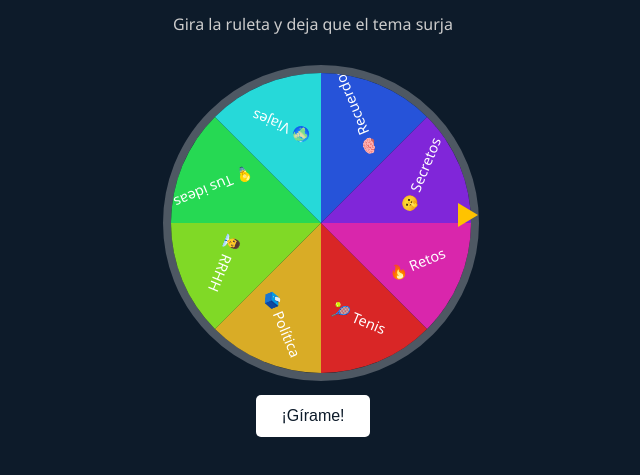
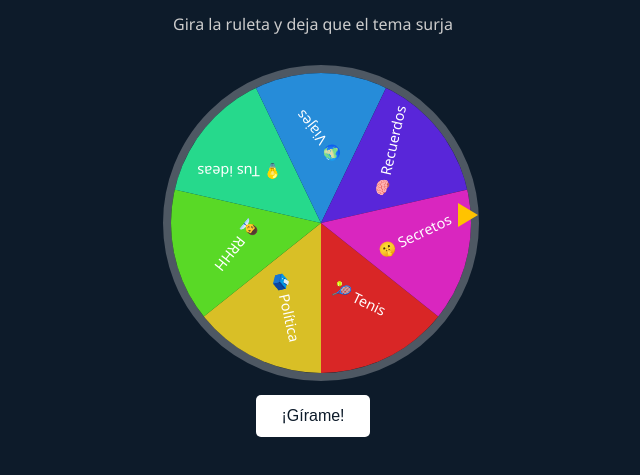
Before and after one commit to mabergar/Rulemosnos, a plain HTML site: page index.html in a window 1280 px wide. Shown: the part 117-592 px from the top of the page, without its empty margins (327-967 px from the left). Drawn offline with Linux system fonts and the light colour scheme.

Commit message:
Update index.html

```diff
--- a/index.html
+++ b/index.html
@@ -95,76 +95,54 @@
         "¿Tierra batida o Green Set? ¿Por qué?",
         "¿Qué Grand Slam te gustaría ver en vivo?",
         "¿Cuál es tu golpe favorito en tenis?",
-        "¿Has tenido alguna lesión por practicar tenis?",
-        "¿Con quién te gustaría jugar un partido de dobles?",
-        "¿Cuál ha sido tu momento más épico en pista?"
+        "¿Has tenido alguna lesión por practicar tenis?"
       ]},
       { label: "🗳️ Política", questions: [
         "¿Qué cambiarías del sistema electoral español?",
         "¿Cómo ves la polarización actual?",
         "¿Hay algún político que admires?",
         "¿Cómo crees que afecta la política a tu vida diaria?",
-        "¿Qué opinas del papel de los medios en la política?",
-        "¿Te ves votando a un partido distinto alguna vez?",
-        "¿Qué tema político te remueve más últimamente?"
+        "¿Qué opinas del papel de los medios en la política?"
       ]},
       { label: "👨‍💼 RRHH", questions: [
         "¿Qué valoras más en un equipo?",
         "¿Prefieres teletrabajo o presencial?",
         "¿Qué hace un buen líder según tú?",
         "¿Has vivido un proceso de selección injusto?",
-        "¿Qué cambiarías de tu trabajo actual?",
-        "¿Cuál ha sido tu peor experiencia laboral?",
-        "¿Qué talento oculto aportarías a tu empresa?"
+        "¿Qué cambiarías de tu trabajo actual?"
       ]},
       { label: "💡 Tus ideas", questions: [
         "¿Qué negocio montarías sin miedo al fracaso?",
         "¿Qué proyecto te apasiona pero no has empezado?",
         "¿Cómo sería tu semana perfecta?",
         "¿Qué cambiarías de tu día a día?",
-        "¿Tienes alguna idea loca que te ronda últimamente?",
-        "¿Qué te gustaría crear solo por diversión?",
-        "¿Qué harías si te regalaran 6 meses libres?"
+        "¿Tienes alguna idea loca que te ronda últimamente?"
       ]},
       { label: "🌍 Viajes", questions: [
         "¿Cuál fue tu viaje más transformador?",
         "¿Qué lugar te gustaría visitar más que ninguno?",
         "¿Qué ciudad repetirías sin dudar?",
         "¿Qué destino está en tu lista desde hace años?",
-        "¿Montaña o playa para desconectar?",
-        "¿Qué viaje te gustaría hacer en pareja?",
-        "¿Hay algún sitio al que no volverías nunca?"
+        "¿Montaña o playa para desconectar?"
       ]},
       { label: "🧠 Recuerdos", questions: [
-        "¿Cuál es tu recuerdo más feliz de la infancia?",
-        "¿Qué momento marcó un antes y un después en tu vida?",
-        "¿Qué olor te transporta al pasado?",
-        "¿Qué canción te conecta con una época especial?",
-        "¿Recuerdas tu primer beso?",
-        "¿Qué hacías los domingos cuando eras niño/a?",
-        "¿Qué recuerdo te hace reír siempre que lo piensas?"
+        "¿Cuál es tu recuerdo más vívido de la infancia?",
+        "¿Qué momento volverías a vivir si pudieras?",
+        "¿Alguna vez un olor te transportó a otro tiempo?",
+        "¿Tienes algún recuerdo que sueles contar siempre?",
+        "¿Qué canción te conecta con un recuerdo especial?"
       ]},
       { label: "🤫 Secretos", questions: [
-        "¿Tienes algún secreto inconfesable?",
-        "¿Has ocultado alguna vez algo importante?",
-        "¿Cuál es tu guilty pleasure?",
-        "¿Has tenido un crush inesperado?",
-        "¿Alguna vez fingiste algo por no herir?",
-        "¿Guardas algún recuerdo escondido físicamente?",
-        "¿Qué no le contarías nunca a tus padres?"
-      ]},
-      { label: "🔥 Retos", questions: [
-        "¿Qué reto te gustaría superar este año?",
-        "¿Hay algo que siempre has querido hacer y no te atreves?",
-        "¿Qué te da más miedo intentar?",
-        "¿Te atreverías a hablar en público sin preparación?",
-        "¿Aceptarías un reto físico exigente ahora mismo?",
-        "¿Qué cambio radical harías en tu vida si pudieras?",
-        "¿Qué hábito te cuesta más mantener?"
+        "¿Has guardado un secreto importante por mucho tiempo?",
+        "¿Alguna vez confesaste algo que te liberó?",
+        "¿Hay algo que nunca hayas contado a nadie?",
+        "¿Qué es lo más inesperado que alguien te confesó?",
+        "¿Crees que todos tenemos secretos inconfesables?"
       ]}
     ];
 
     const wheel = document.getElementById("wheel");
+    let spinning = false;
     let currentRotation = 0;
 
     function drawWheel() {
@@ -174,7 +152,7 @@
       topics.forEach((topic, i) => {
         const sector = document.createElement("div");
         sector.className = "sector";
-        sector.style.backgroundColor = `hsl(${i * 360 / n}, 70%, 50%)`;
+        sector.style.backgroundColor = `hsl(${i * (360 / n)}, 70%, 50%)`;
         sector.style.transform = `rotate(${i * angle}deg) skewY(${90 - angle}deg)`;
         sector.innerHTML = `<div style="transform: skewY(-${90 - angle}deg) rotate(${angle / 2}deg); padding-top:20px;">${topic.label}</div>`;
         wheel.appendChild(sector);
@@ -182,23 +160,28 @@
     }
 
     function spinWheel() {
+      if (spinning) return;
+      spinning = true;
+
       const n = topics.length;
-      const anglePerSlice = 360 / n;
       const selectedIndex = Math.floor(Math.random() * n);
-      const offset = anglePerSlice / 2; // centro del sector
-      const spins = 5; // vueltas completas
-
-      const targetRotation = spins * 360 + selectedIndex * anglePerSlice + offset;
-      currentRotation += targetRotation;
-
       const selectedTopic = topics[selectedIndex];
       const question = selectedTopic.questions[Math.floor(Math.random() * selectedTopic.questions.length)];
 
+      const anglePerSlice = 360 / n;
+      const targetAngle = 360 - (selectedIndex * anglePerSlice) - anglePerSlice / 2;
+
+      const baseRotation = 360 * 5; // giros completos
+      const totalRotation = baseRotation + targetAngle;
+
+      currentRotation += totalRotation;
+
       wheel.style.transition = "transform 3s ease-out";
-      wheel.style.transform = `rotate(-${currentRotation}deg)`;
+      wheel.style.transform = `rotate(${currentRotation}deg)`;
 
       setTimeout(() => {
         document.getElementById("resultText").innerText = "👉 " + question;
+        spinning = false;
       }, 3100);
     }
 
```
